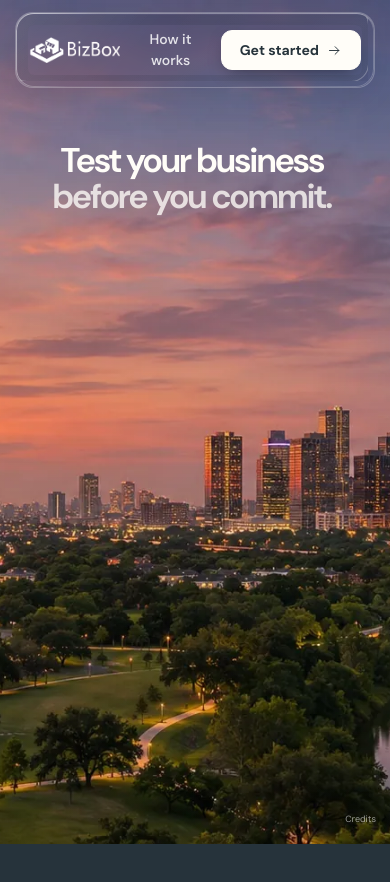
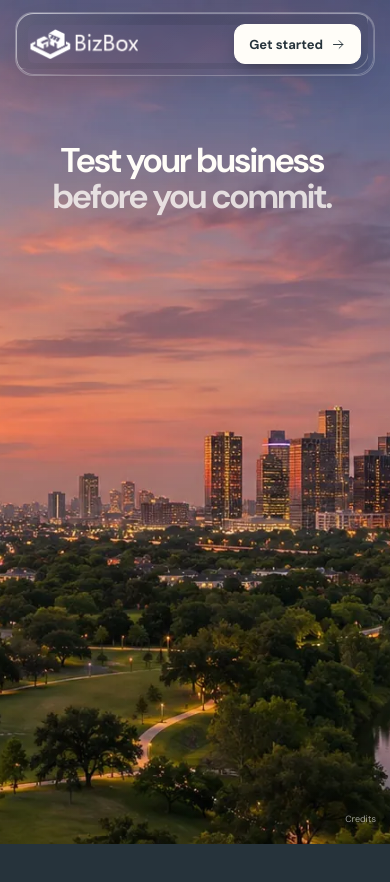
Before and after one commit to Samprab06/BizBox, a Next.js app: page /landing-story in a window 390 px wide. Shown: the top 882 px of the page. Built offline with nearby package versions, Linux system fonts and the light colour scheme.

Commit message:
Keep the landing navbar on one line on phones
Below 440px the story links give way to the brand and Get started; the
brand no longer shrinks and the remaining link does not wrap.

```diff
--- a/components/landing-demo/landing-demo.module.css
+++ b/components/landing-demo/landing-demo.module.css
@@ -2190,5 +2190,14 @@
     min-height: 44px;
     padding: 8px;
     font-size: 12px;
-  }
-}
+    white-space: nowrap;
+  }
+  .brand {
+    flex-shrink: 0;
+  }
+  .root .navStart {
+    min-height: 40px;
+    padding: 0 14px;
+    font-size: 13px;
+  }
+}
--- a/components/landing-story/landing-story.module.css
+++ b/components/landing-story/landing-story.module.css
@@ -745,6 +745,13 @@
     transform: none;
   }
 }
+/* Scene 1: on a phone the navbar keeps the brand and the Get started button; the story
+   chapters stay reachable by scrolling. */
+@media (max-width: 440px) {
+  .root .navbar nav {
+    display: none;
+  }
+}
 @media (max-width: 700px) {
   .root .navbar {
     width: calc(100% - 30px);
```
